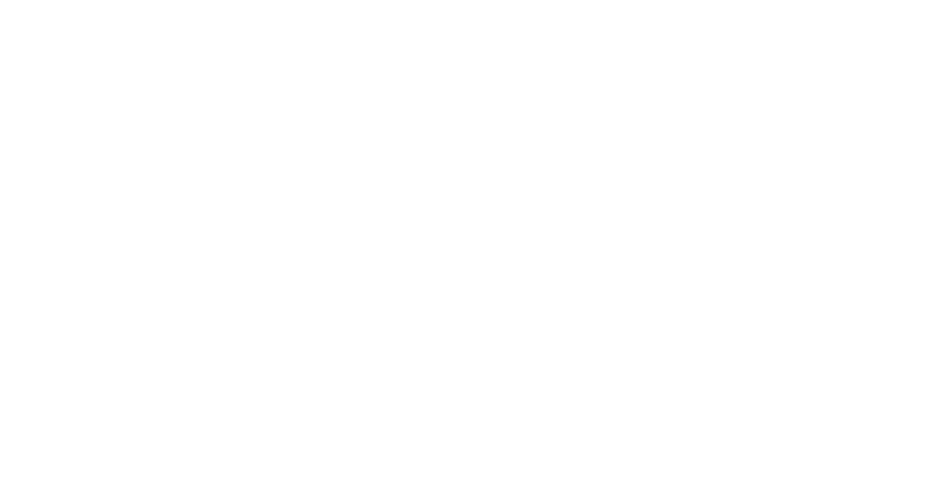
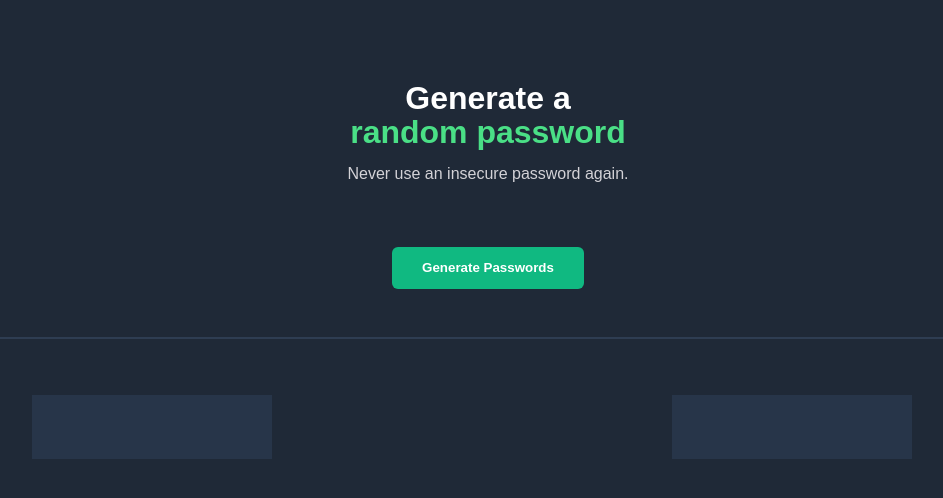
Before and after one commit to Ali-Esmat/Password_Generator, a website built with Vite: page index.html in a window 1280 px wide. Shown: the whole page, without its empty margins (168-1111 px from the left). Built offline with nearby package versions, Linux system fonts and the light colour scheme.

Commit message:
Created Figma Design. Created Random Password Generator. Created css for design,

```diff
--- a/index.css
+++ b/index.css
@@ -1,3 +1,81 @@
 body {
     margin: 0;
+    background-color: #1f2937;
+    color: white;
+    font-family: Arial, Helvetica, sans-serif;
 }
+
+.head-el {
+    margin-top: 5rem;
+    margin-left: 2rem;
+    text-align: center;
+}
+
+p {
+    color:#d3d2d7;
+    margin-top: -0.5rem;
+}
+
+#head-text-el {
+    color: #4adf86;
+    margin-top: -1.5rem;
+}
+
+button {
+    background-color: #10b981;
+    text-align: center;
+    color: white;
+    font-weight: bold;
+    width: 12rem;
+    height: 2.625rem;
+    border-radius: 6px;
+    border: transparent;
+    margin-top: 3rem;
+}
+
+button:hover{
+    background-color: #273549;
+    color:#4adf86
+}
+
+hr {
+    width: 94%;
+    margin-top: 3rem;
+    border: solid 1px;
+    border-color: #2e3d52;
+}
+
+.results-el{
+    display: flex;
+    justify-content: space-around;
+}
+
+.result-el{
+    display: flex;
+    justify-content: center;
+    align-items: center;
+    background-color:#273549;
+    width: 15rem;
+    min-height: 4rem;      /* Changed from height to min-height */
+    height: auto;          /* Allows scaling upwards if text wraps */
+
+    margin-left: 4rem;
+    margin-right: 4rem;
+    margin-top: 3rem;
+
+    color: #55fa91;
+    text-align: center;
+
+    overflow-wrap: anywhere;  /* Forces long words/links to break onto a new line */
+    box-sizing: border-box;
+    padding: 1rem;
+}
+/*
+Color Palette:
+light blue: #273549
+Dark Blue (Body Back Ground) -> #1f2937
+Light Green (Heading Text and passwords and button background) -> #4adf86
+Grey (Sub Text) -> #d3d2d7
+White (Button text and part of heading text)
+
+*/
--- a/index.html
+++ b/index.html
@@ -3,7 +3,18 @@
         <link rel="stylesheet" href="index.css">
     </head>
     <body>
-        <h1></h1>
+        <div class = "head-el">
+            <h1>Generate a</h1>
+            <h1 id="head-text-el">random password</h1>
+            <p>Never use an insecure password again.</p>
+            <button id="gen-btn">Generate Passwords</button>
+        </div>
+        <hr>
+        <div class = "results-el">
+            <div class = "result-el" id="pass-1"></div>
+            <div class = "result-el" id="pass-2"></div>
+        </div>
+
         <script src="index.js"></script>
     </body>
 </html>
--- a/index.js
+++ b/index.js
@@ -1,2 +1,22 @@
 const characters = ["A","B","C","D","E","F","G","H","I","J","K","L","M","N","O","P","Q","R","S","T","U","V","W","X","Y","Z","a","b","c","d","e","f","g","h","i","j","k","l","m","n","o","p","q","r","s","t","u","v","w","x","y","z", "0", "1", "2", "3", "4", "5", "6", "7", "8", "9","~","`","!","@","#","$","%","^","&","*","(",")","_","-","+","=","{","[","}","]",",","|",":",";","<",">",".","?",
 "/"];
+
+
+let genBtn = document.getElementById("gen-btn")
+let display_1 = document.getElementById("pass-1")
+let display_2 = document.getElementById("pass-2")
+
+function handleButtonClick(){
+    generatedPassword_1 = ""
+    generatedPassword_2 = ""
+    for (let i = 0; i < 15; i++){
+        let randIndex_1 = Math.floor(Math.random() * characters.length)
+        let randIndex_2 = Math.floor(Math.random() * characters.length)
+        generatedPassword_1 += characters[randIndex_1]
+        generatedPassword_2 += characters[randIndex_2]
+    }
+    display_1.textContent = generatedPassword_1
+    display_2.textContent = generatedPassword_2
+}
+
+genBtn.addEventListener('click', handleButtonClick);
```
